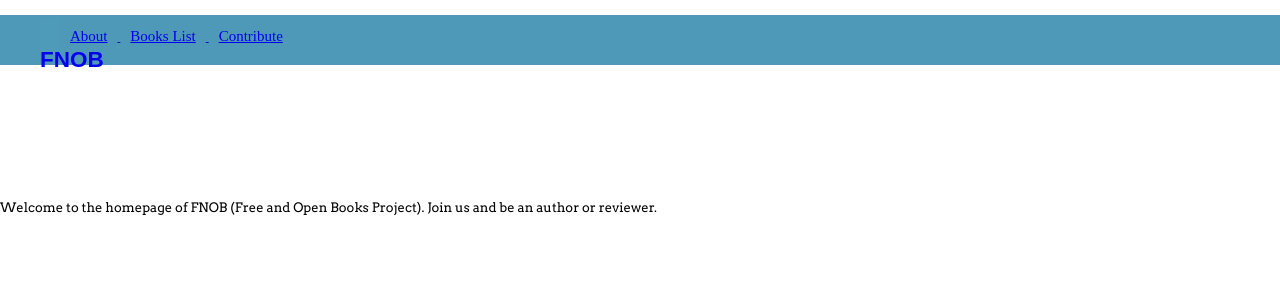
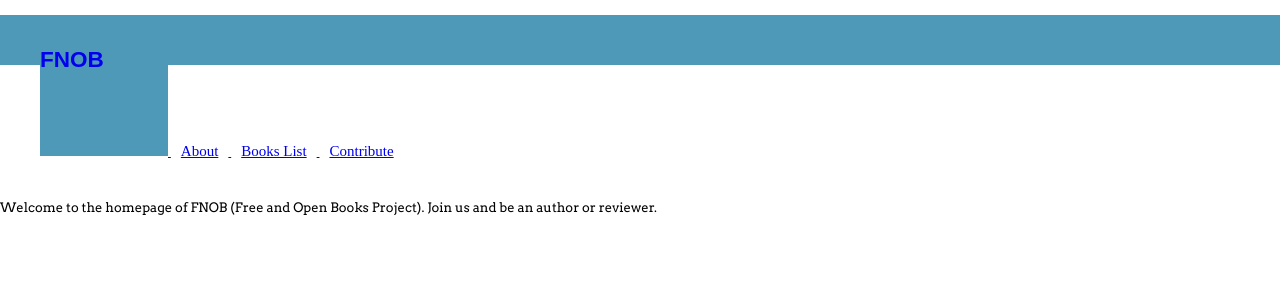
Before and after one commit to FNOB/fnob.github.com, a Jekyll site: the page built from index.html, in a window 1280 px wide. Shown: the top 300 px of the page. Built offline with Jekyll 4.4.1, drawn with Linux system fonts in a browser that asks for light colours.

Commit message:
Logo Image Fix

```diff
--- a/assets/css/main.css
+++ b/assets/css/main.css
@@ -43,7 +43,7 @@
 	width: 128px;
 	height: 128px;
 	background-color: #4e99b8;
-	background-image: url(../img/logo-128.png);
+	background-image: url(../img/logo-128.png) no-repeat;
 }
 
 .away {
@@ -63,6 +63,11 @@
 	font: 15px Rockwell;
 }
 
+.main-header ul li.logo {
+	display: inline-block;
+	padding: 0;
+}
+
 @media screen and (max-width: 600px) {
 
 
```
